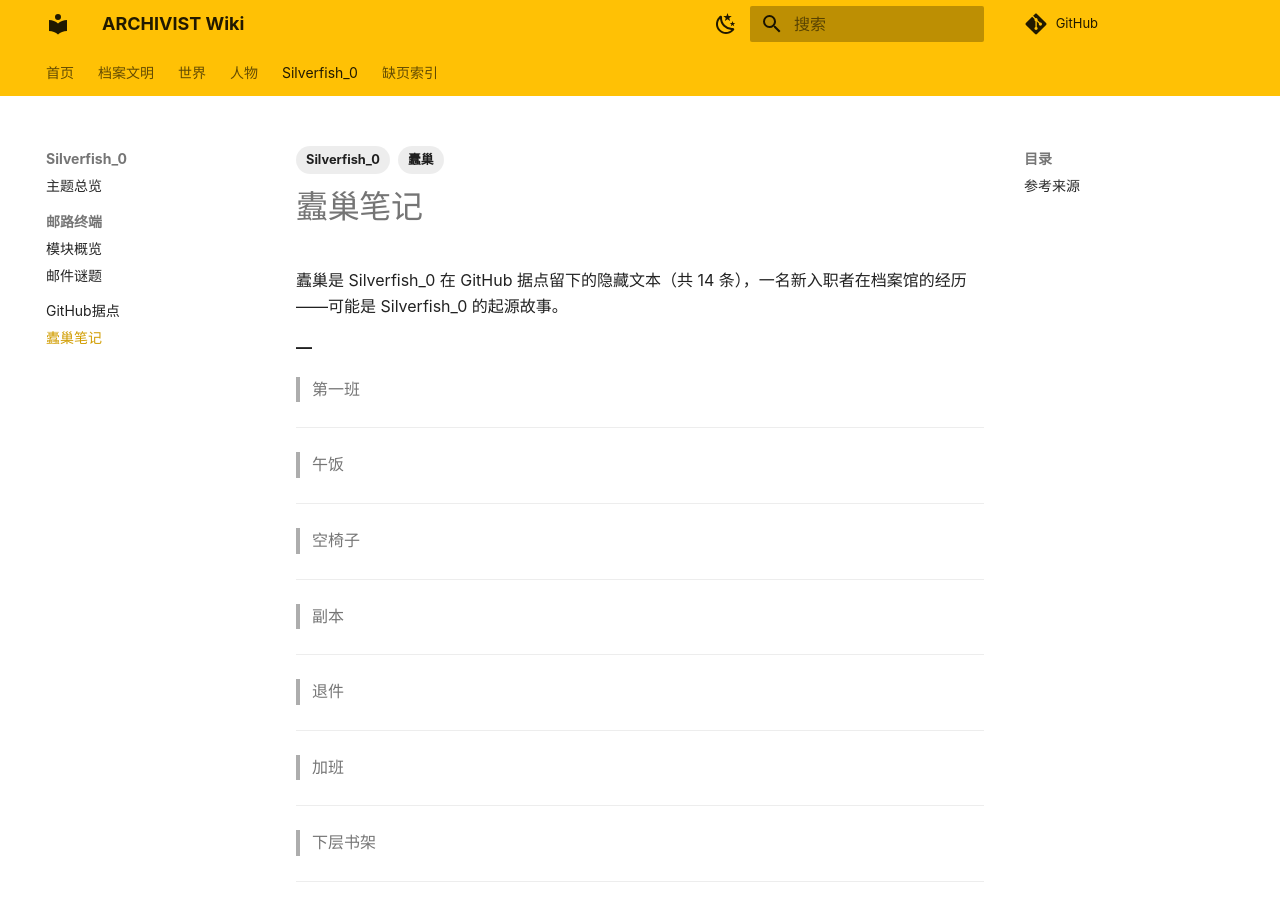
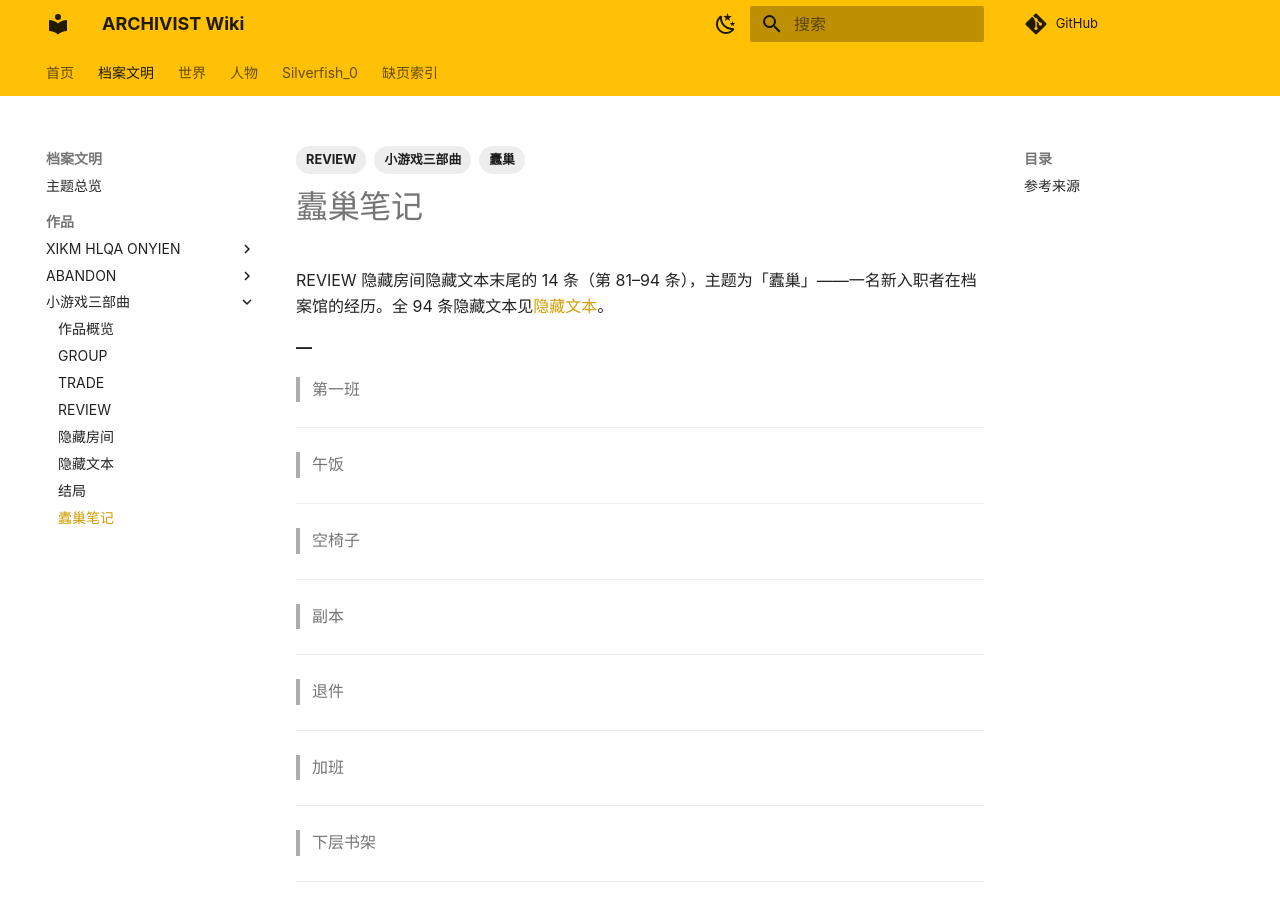
Before and after one commit to Rosmontis220/ARCHIVIST-Wiki, an MkDocs documentation site: the page built from docs/档案文明/作品/小游戏三部曲/蠹巢笔记.md, in a window 1280 px wide and 900 px high. Built offline with MkDocs 1.6.1 and Material for MkDocs 9.7.7, drawn with Linux system fonts in a browser that asks for light colours; comment, search, counter and statistics services are not loaded.

Commit message:
蠹巢笔记移出 Silverfish_0，归入小游戏三部曲 REVIEW 隐藏文本；SF 页解除绑定

```diff
--- a/docs/Silverfish_0/蠹巢笔记.md
+++ b/docs/档案文明/作品/小游戏三部曲/蠹巢笔记.md
@@ -1,12 +1,13 @@
 ---
 tags:
-  - Silverfish_0
+  - 小游戏三部曲
+  - REVIEW
   - 蠹巢
 ---
 
 # 蠹巢笔记
 
-蠹巢是 Silverfish_0 在 GitHub 据点留下的隐藏文本（共 14 条），一名新入职者在档案馆的经历——可能是 Silverfish_0 的起源故事。
+REVIEW 隐藏房间隐藏文本末尾的 14 条（第 81–94 条），主题为「蠹巢」——一名新入职者在档案馆的经历。全 94 条隐藏文本见[隐藏文本](隐藏文本.md)。
 
 **—**
 
--- a/mkdocs.yml
+++ b/mkdocs.yml
@@ -62,6 +62,7 @@ nav:
               - 隐藏房间: 档案文明/作品/小游戏三部曲/隐藏房间.md
               - 隐藏文本: 档案文明/作品/小游戏三部曲/隐藏文本.md
               - 结局: 档案文明/作品/小游戏三部曲/结局.md
+              - 蠹巢笔记: 档案文明/作品/小游戏三部曲/蠹巢笔记.md
   - 世界:
       - 模块总览: 世界/index.md
       - 锚点与投影: 世界/锚点与投影.md
@@ -84,5 +85,4 @@ nav:
           - 模块概览: Silverfish_0/邮路终端/index.md
           - 邮件谜题: Silverfish_0/邮路终端/邮件谜题.md
       - GitHub据点: Silverfish_0/GitHub据点.md
-      - 蠹巢笔记: Silverfish_0/蠹巢笔记.md
   - 缺页索引: 缺页索引.md
```
Also changed, not shown: docs/Silverfish_0/index.md (+0 -1 lines), docs/档案文明/作品/小游戏三部曲/隐藏文本.md (+2 -0 lines).
